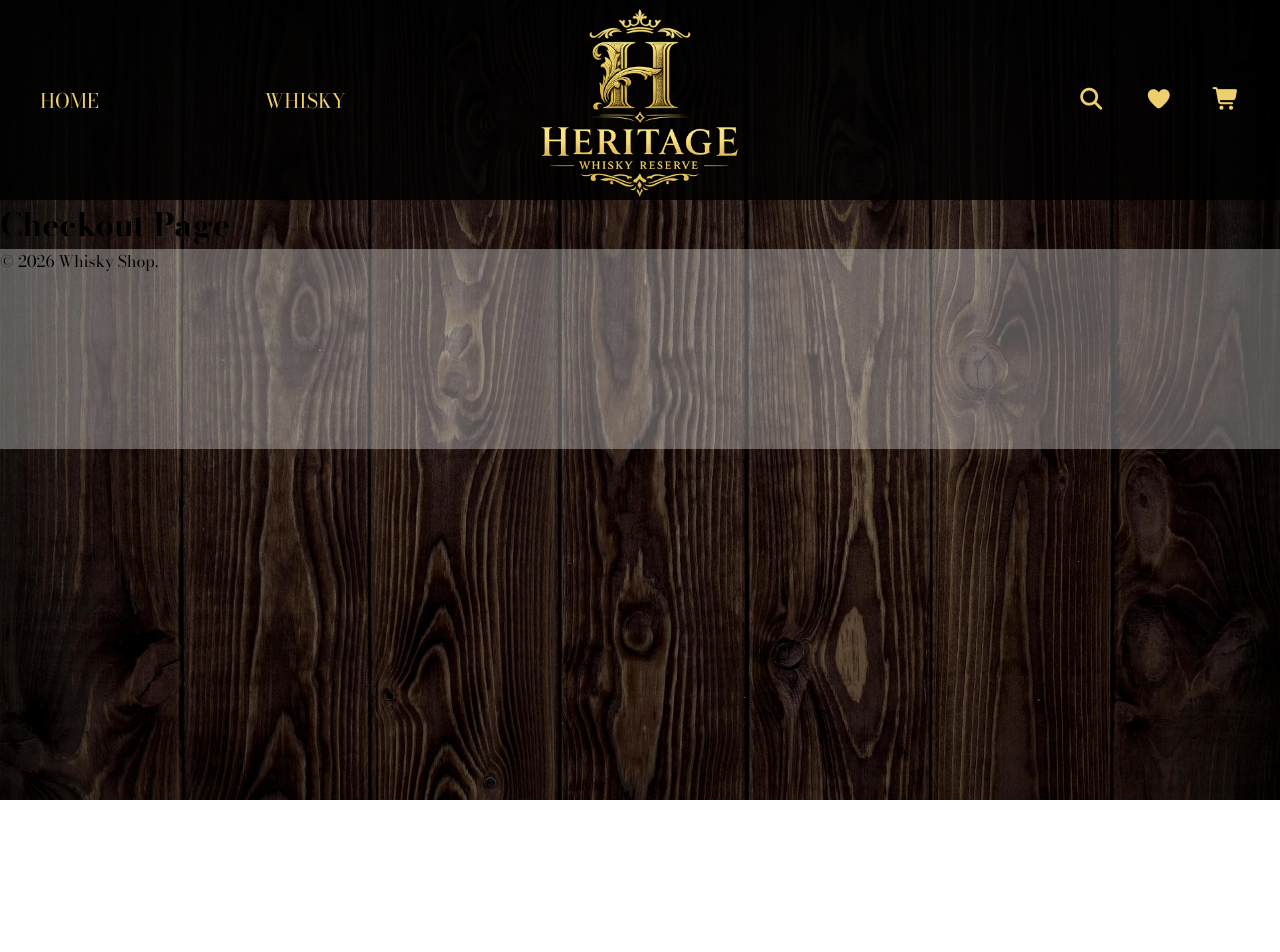
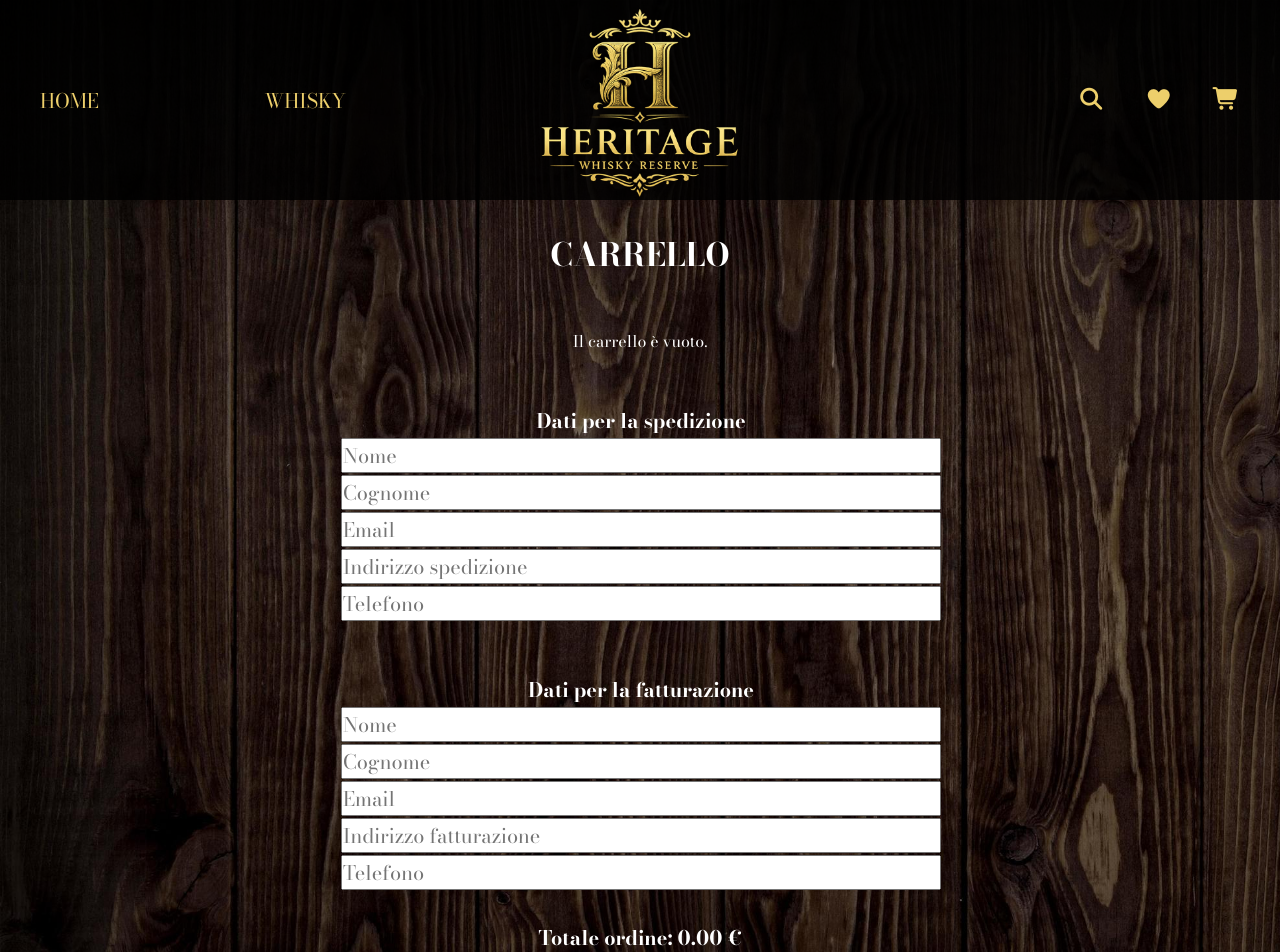
Before and after one commit to claraloforti/project-work-frontend-team3, a React (Vite) app: page /checkout in a window 1280 px wide. Shown: the top 952 px of the page. Before the commit the page ends 800 px from the top, so only its background shows below. Built offline with nearby package versions, Linux system fonts and the light colour scheme; a web font is replaced by a local one.

Commit message:
creo carrello e orderform

```diff
--- a/src/clara.css
+++ b/src/clara.css
@@ -286,6 +286,45 @@
 }
 
 
+/* CHECKOUT PAGE */
+
+.checkout-page {
+    color: white;
+    text-align: center;
+    margin-top: 30px;
+}
+
+.checkout-page h1 {
+    margin-bottom: 50px;
+}
+
+/* ORDER FORM */
+.order-form {
+    display: flex;
+    flex-direction: column;
+    align-items: center;
+    margin: 50px;
+}
+
+.order-form * {
+    margin: 1px;
+    font-size: 20px;
+    width: 600px;
+}
+
+.total-order-price {
+    margin: 30px;
+}
+
+.total-order-price * {
+    font-size: 20px;
+}
+
+.billing-data h2 {
+    margin-top: 50px;
+}
+
+
 /* FOOTER */
 
 footer {
--- a/src/components/OrderForm.jsx
+++ b/src/components/OrderForm.jsx
@@ -0,0 +1,164 @@
+import { useState } from "react";
+import axios from "axios";
+import "../clara.css";
+
+function OrderForm({ cart, totalPrice, onOrderComplete }) {
+    const [customer, setCustomer] = useState({
+        customer_name: "",
+        customer_surname: "",
+        customer_email: "",
+        shipping_address: "",
+        billing_address: "",
+        customer_phone: ""
+    });
+
+    const [loading, setLoading] = useState(false);
+    const [success, setSuccess] = useState(false);
+
+    // Aggiorna lo stato quando l'utente scrive
+    const handleChange = (e) => {
+        setCustomer({ ...customer, [e.target.name]: e.target.value });
+    };
+
+    // Invia ordine al backend
+    const handleSubmit = (e) => {
+        e.preventDefault();
+
+        if (cart.length === 0) {
+            alert("Il carrello è vuoto!");
+            return;
+        }
+
+        setLoading(true);
+
+        const orderPayload = {
+            customer_name: customer.customer_name,
+            customer_surname: customer.customer_surname,
+            customer_email: customer.customer_email,
+            shipping_address: customer.shipping_address,
+            billing_address: customer.billing_address,
+            customer_phone: customer.customer_phone,
+            whiskies: cart.map(item => ({
+                whisky_id: item.id,
+                quantity: item.quantity,
+                unitary_price: item.price
+            }))
+        };
+
+        axios.post("http://localhost:3000/api/products/orders", orderPayload)
+            .then(res => {
+                setSuccess(true);
+                onOrderComplete && onOrderComplete(); // callback se serve in CheckoutPage
+            })
+            .catch(err => {
+                console.error(err);
+                alert("Errore nell'invio dell'ordine");
+            })
+            .finally(() => setLoading(false));
+    };
+
+    return (
+        <form className="order-form" onSubmit={handleSubmit}>
+            {success && <p className="success-msg">Ordine completato con successo!</p>}
+
+            {/* Dati per la spedizione */}
+            <div className="shipping-data">
+                <h2>Dati per la spedizione</h2>
+                <input
+                    type="text"
+                    name="customer_name"
+                    placeholder="Nome"
+                    value={customer.customer_name}
+                    onChange={handleChange}
+                    required
+                />
+                <input
+                    type="text"
+                    name="customer_surname"
+                    placeholder="Cognome"
+                    value={customer.customer_surname}
+                    onChange={handleChange}
+                    required
+                />
+                <input
+                    type="email"
+                    name="customer_email"
+                    placeholder="Email"
+                    value={customer.customer_email}
+                    onChange={handleChange}
+                    required
+                />
+                <input
+                    type="text"
+                    name="shipping_address"
+                    placeholder="Indirizzo spedizione"
+                    value={customer.shipping_address}
+                    onChange={handleChange}
+                    required
+                />
+                <input
+                    type="tel"
+                    name="customer_phone"
+                    placeholder="Telefono"
+                    value={customer.customer_phone}
+                    onChange={handleChange}
+                    required
+                />
+            </div>
+
+            {/* Dati per la fatturazione */}
+            <div className="billing-data">
+                <h2>Dati per la fatturazione</h2>
+                <input
+                    type="text"
+                    name="customer_name"
+                    placeholder="Nome"
+                    value={customer.customer_name}
+                    onChange={handleChange}
+                    required
+                />
+                <input
+                    type="text"
+                    name="customer_surname"
+                    placeholder="Cognome"
+                    value={customer.customer_surname}
+                    onChange={handleChange}
+                    required
+                />
+                <input
+                    type="email"
+                    name="customer_email"
+                    placeholder="Email"
+                    value={customer.customer_email}
+                    onChange={handleChange}
+                    required
+                />
+                <input
+                    type="text"
+                    name="billing_address"
+                    placeholder="Indirizzo fatturazione"
+                    value={customer.billing_address}
+                    onChange={handleChange}
+                    required
+                />
+                <input
+                    type="tel"
+                    name="customer_phone"
+                    placeholder="Telefono"
+                    value={customer.customer_phone}
+                    onChange={handleChange}
+                    required
+                />
+            </div>
+
+            {/* Totale ordine */}
+            <p className="total-order-price"><strong>Totale ordine: {totalPrice.toFixed(2)} €</strong></p>
+
+            <button type="submit" disabled={loading || cart.length === 0}>
+                {loading ? "Invio in corso..." : "Invia ordine"}
+            </button>
+        </form>
+    );
+}
+
+export default OrderForm;
--- a/src/components/WhiskyCard.jsx
+++ b/src/components/WhiskyCard.jsx
@@ -36,16 +36,14 @@ function WhiskyCard({ whisky }) {
                 <p>{whisky.description}</p>
                 <p>{whisky.age} YO</p>
                 {/* Prezzo */}
-                {
-                    whisky.discount > 0 ? (
+                {whisky.discount > 0 ? (
                     <div className="whisky-price">
                         <span className="full-price">{whisky.price} €</span>
                         <span className="discount-price">{finalPrice.toFixed(2)} €</span>
                     </div>
                 ) : (
                     <p className="full-price-no-discount">{whisky.price} €</p>
-                    )
-                }
+                )}
 
                 {/* Bottone aggiungi al carrello */}
                 <div className="card-button">
--- a/src/pages/CheckoutPage.jsx
+++ b/src/pages/CheckoutPage.jsx
@@ -1,6 +1,56 @@
+import { useCart } from "../contexts/CartContext";
+import OrderForm from "../components/OrderForm";
+import "../clara.css";
+
 function CheckoutPage() {
+    const { cart, totalPrice, incrementQuantity, decrementQuantity, removeFromCart } = useCart();
+
     return (
-        <h1>Checkout Page</h1>
+        <div className="checkout-page container">
+            <h1>CARRELLO</h1>
+
+            {/* CARRELLO */}
+            {cart.length === 0 && <p>Il carrello è vuoto.</p>}
+
+            {cart.length > 0 && (
+                <div className="cart-summary">
+                    <h2>Carrello</h2>
+                    <table className="cart-table">
+                        <thead>
+                            <tr>
+                                <th>Prodotto</th>
+                                <th>Prezzo</th>
+                                <th>Quantità</th>
+                                <th>Subtotale</th>
+                                <th>Rimuovi</th>
+                            </tr>
+                        </thead>
+                        <tbody>
+                            {cart.map(item => (
+                                <tr key={item.slug}>
+                                    <td>{item.name}</td>
+                                    <td>{item.discountedPrice?.toFixed(2) ?? item.price.toFixed(2)} €</td>
+                                    <td>
+                                        <button onClick={() => decrementQuantity(item.slug)}>-</button>
+                                        <span>{item.quantity}</span>
+                                        <button onClick={() => incrementQuantity(item.slug)}>+</button>
+                                    </td>
+                                    <td>{((item.discountedPrice ?? item.price) * item.quantity).toFixed(2)} €</td>
+                                    <td>
+                                        <button onClick={() => removeFromCart(item.slug)}>X</button>
+                                    </td>
+                                </tr>
+                            ))}
+                        </tbody>
+                    </table>
+
+                    <p><strong>Totale: {totalPrice.toFixed(2)} €</strong></p>
+                </div>
+            )}
+
+            {/* ORDER FORM */}
+            <OrderForm cart={cart} totalPrice={totalPrice} />
+        </div>
     );
 }
 
```
Lines whose indentation alone changed are shown as unchanged.
